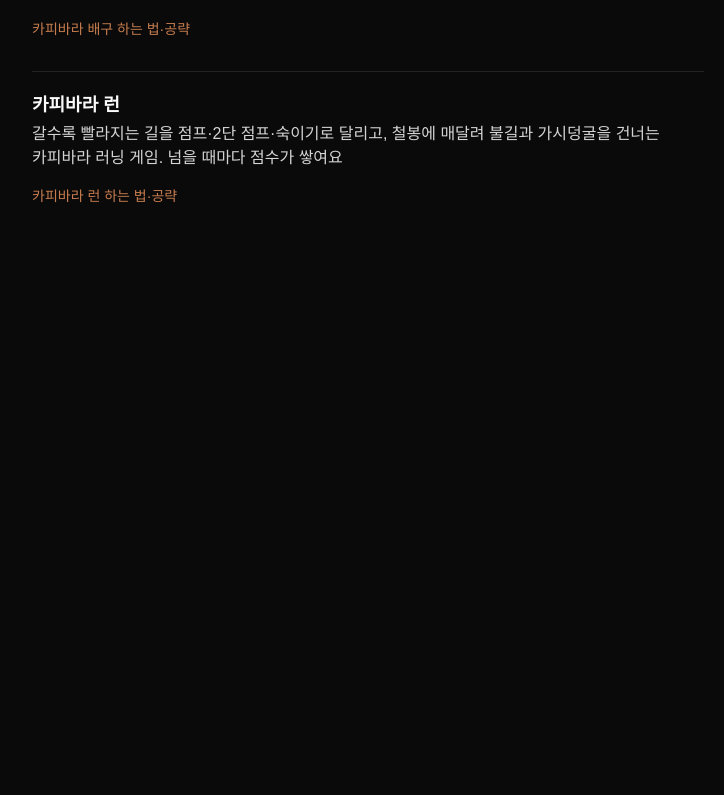
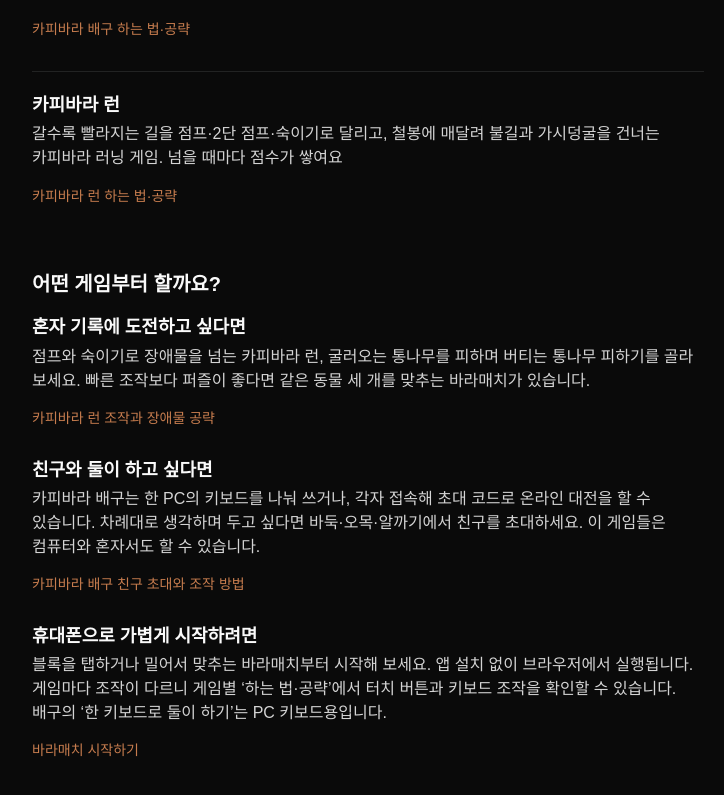
Before and after one commit to choijungmua/03_game, a Next.js app: page /games in a window 1280 px wide. Shown: the part 1739-2534 px from the top of the page, without its empty margins (272-996 px from the left). Before the commit the page ends 2041 px from the top, so only its background shows below. Built offline with nearby package versions, Linux system fonts and the light colour scheme; no server answers; a web font is replaced by a local one.

Commit message:
SEO : 플레이 방식별 카피바라 게임 선택 안내 추가

```diff
--- a/app/games/page.tsx
+++ b/app/games/page.tsx
@@ -40,6 +40,7 @@ export default function GamesPage() {
           <p className="text-base text-text-normal">{SITE_DESCRIPTION}</p>
         </header>
 
+
         <ul className="flex flex-col divide-y divide-border-default">
           {GAMES.map((game) => (
             <li key={game.slug} className="flex flex-col gap-1 py-5">
@@ -61,6 +62,50 @@ export default function GamesPage() {
             </li>
           ))}
         </ul>
+
+        <section aria-labelledby="choose-game" className="flex flex-col gap-4">
+          <h2 id="choose-game" className="text-title-2 text-text-strong">어떤 게임부터 할까요?</h2>
+          <div className="flex flex-col gap-1">
+            <h3 className="text-title-3 text-text-strong">혼자 기록에 도전하고 싶다면</h3>
+            <p className="text-base text-text-normal">
+              점프와 숙이기로 장애물을 넘는 카피바라 런, 굴러오는 통나무를 피하며 버티는 통나무 피하기를 골라 보세요.
+              빠른 조작보다 퍼즐이 좋다면 같은 동물 세 개를 맞추는 바라매치가 있습니다.
+            </p>
+            <Link
+              href="/games/capybara-run/guide"
+              className="flex min-h-11 items-center self-start text-caption-1 text-primary hover:underline focus-visible:outline-2 focus-visible:outline-primary"
+            >
+              카피바라 런 조작과 장애물 공략
+            </Link>
+          </div>
+          <div className="flex flex-col gap-1">
+            <h3 className="text-title-3 text-text-strong">친구와 둘이 하고 싶다면</h3>
+            <p className="text-base text-text-normal">
+              카피바라 배구는 한 PC의 키보드를 나눠 쓰거나, 각자 접속해 초대 코드로 온라인 대전을 할 수 있습니다.
+              차례대로 생각하며 두고 싶다면 바둑·오목·알까기에서 친구를 초대하세요. 이 게임들은 컴퓨터와 혼자서도 할 수 있습니다.
+            </p>
+            <Link
+              href="/games/capybara-volleyball/guide"
+              className="flex min-h-11 items-center self-start text-caption-1 text-primary hover:underline focus-visible:outline-2 focus-visible:outline-primary"
+            >
+              카피바라 배구 친구 초대와 조작 방법
+            </Link>
+          </div>
+          <div className="flex flex-col gap-1">
+            <h3 className="text-title-3 text-text-strong">휴대폰으로 가볍게 시작하려면</h3>
+            <p className="text-base text-text-normal">
+              블록을 탭하거나 밀어서 맞추는 바라매치부터 시작해 보세요. 앱 설치 없이 브라우저에서 실행됩니다.
+              게임마다 조작이 다르니 게임별 ‘하는 법·공략’에서 터치 버튼과 키보드 조작을 확인할 수 있습니다.
+              배구의 ‘한 키보드로 둘이 하기’는 PC 키보드용입니다.
+            </p>
+            <Link
+              href="/games/capybara-pang"
+              className="flex min-h-11 items-center self-start text-caption-1 text-primary hover:underline focus-visible:outline-2 focus-visible:outline-primary"
+            >
+              바라매치 시작하기
+            </Link>
+          </div>
+        </section>
       </div>
     </main>
   );
```
